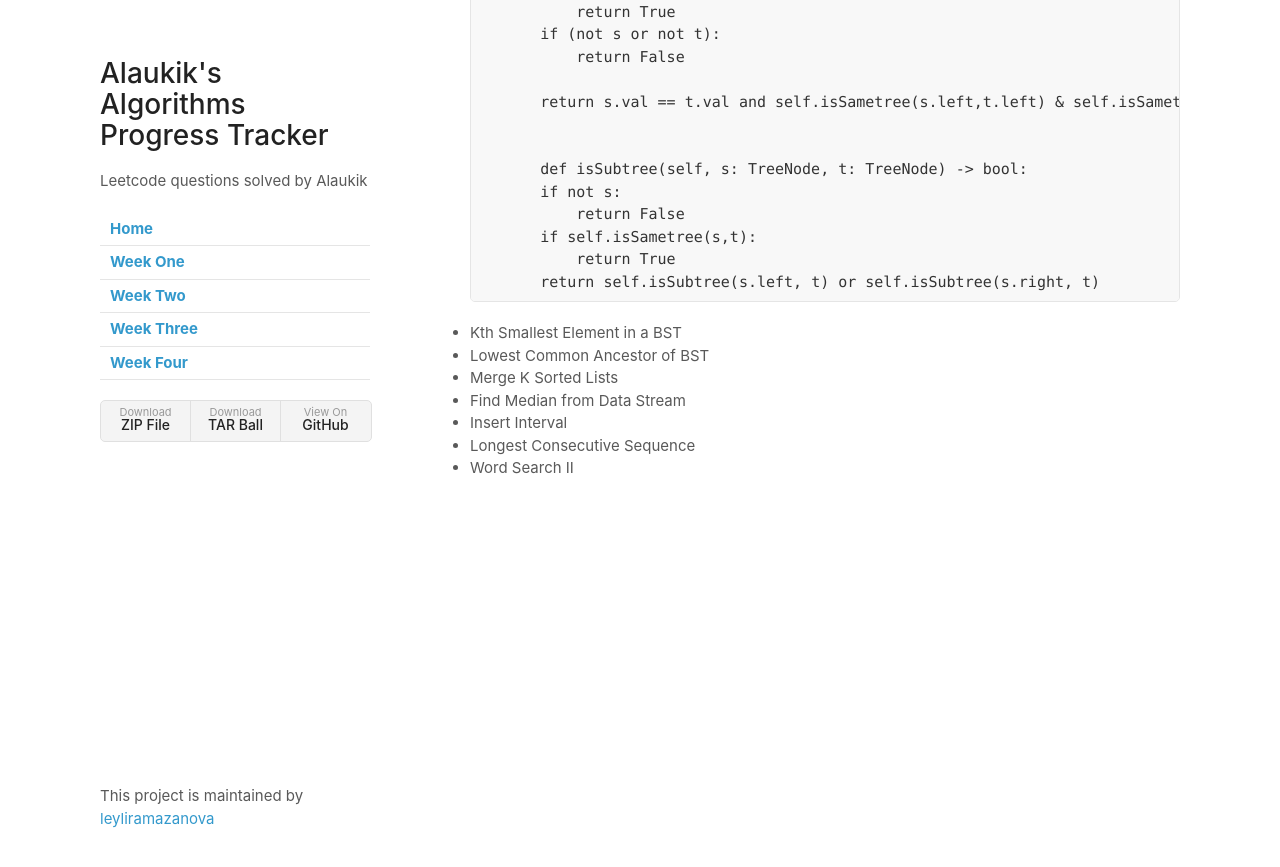
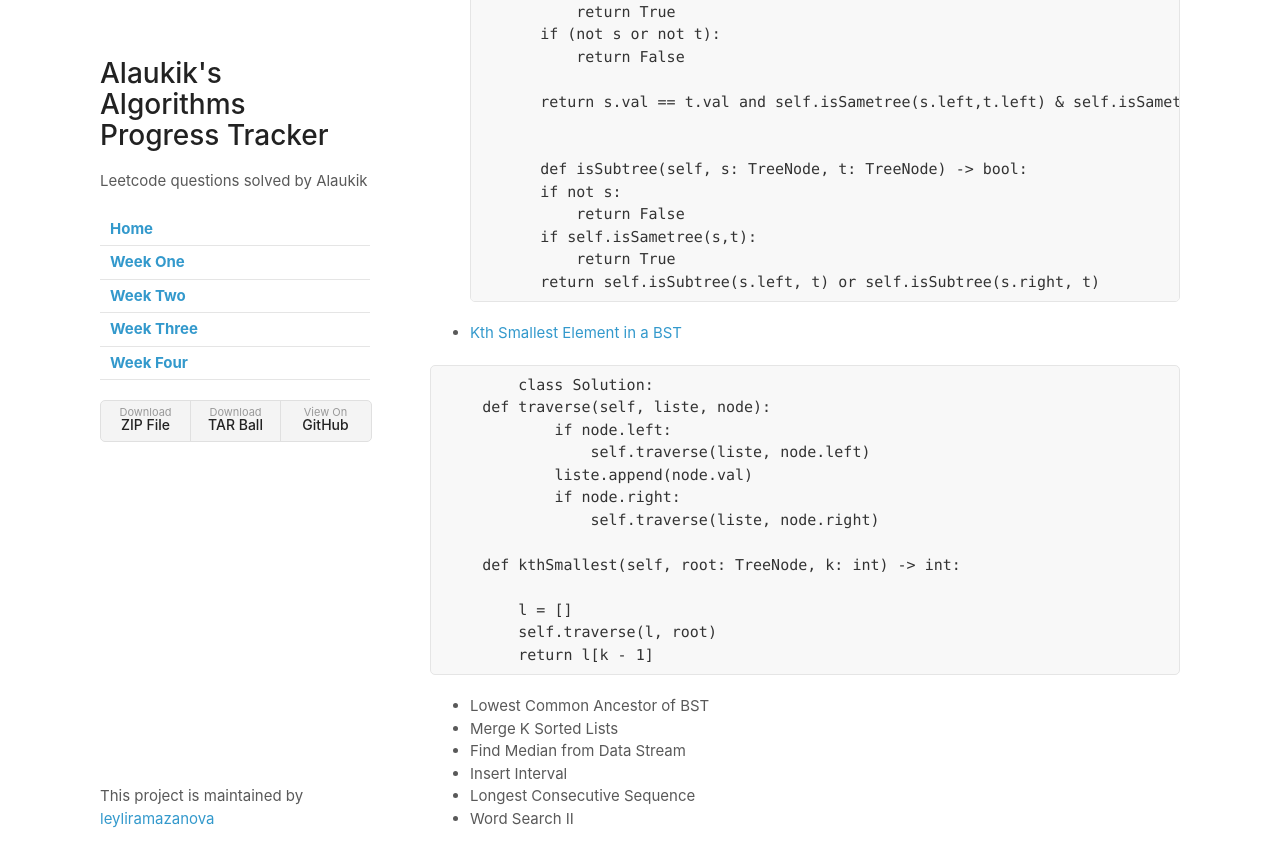
Before and after one commit to leyliramazanova/Five-Weeks-of-Leet-Code, a Jekyll site: the page built from weekFour.md, in a window 1280 px wide and 900 px high, scrolled down 2877 px. Shown: the top 867 px of the window. Built offline with Jekyll 4.4.1, drawn with Linux system fonts in a browser that asks for light colours; our own code applies the rules of GitHub Pages for plain Markdown files.

Commit message:
Update weekFour.md

````diff
--- a/weekFour.md
+++ b/weekFour.md
@@ -139,7 +139,23 @@
 		return self.isSubtree(s.left, t) or self.isSubtree(s.right, t)
 	```
 
-- Kth Smallest Element in a BST
+- [Kth Smallest Element in a BST](https://leetcode.com/problems/kth-smallest-element-in-a-bst/submissions/)
+
+```python
+	class Solution:
+    def traverse(self, liste, node):
+            if node.left:
+                self.traverse(liste, node.left)
+            liste.append(node.val)
+            if node.right:
+                self.traverse(liste, node.right)
+
+    def kthSmallest(self, root: TreeNode, k: int) -> int:
+
+        l = []
+        self.traverse(l, root)
+        return l[k - 1]
+```
 - Lowest Common Ancestor of BST
 - Merge K Sorted Lists
 - Find Median from Data Stream
````
